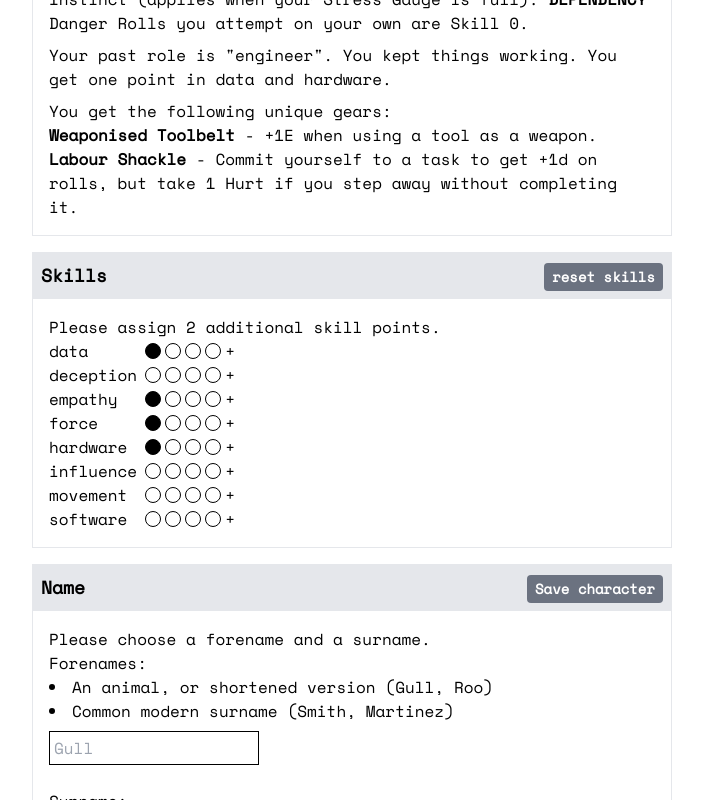
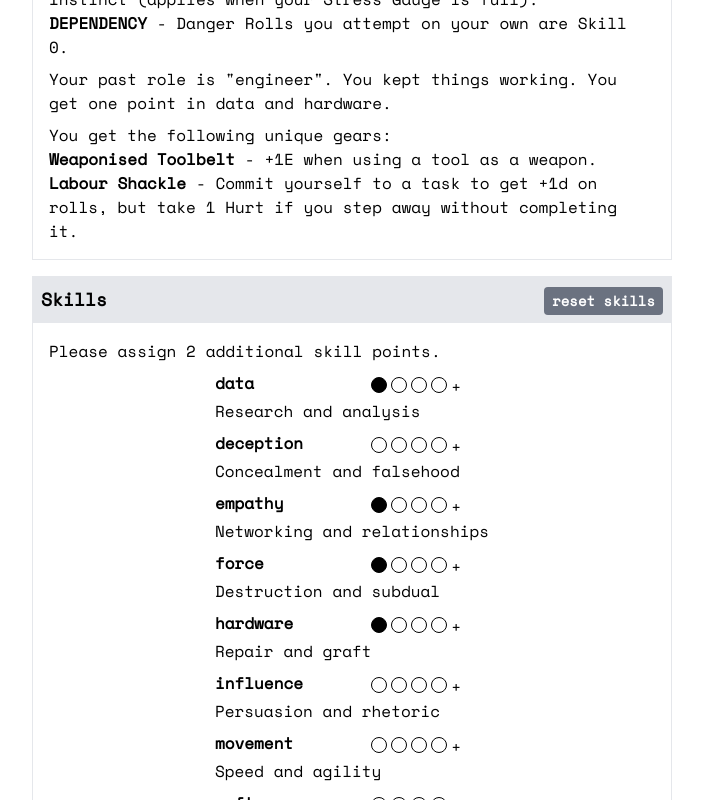
Before and after one commit to sbergot/blighters-tools, a React (Vite) app: page / in a window 1280 px wide. Shown: the part 380-1180 px from the top of the page, without its empty margins (288-991 px from the left). Built offline with nearby package versions, Linux system fonts and the light colour scheme.

Commit message:
layout improvments

```diff
--- a/src/CreationWizard.tsx
+++ b/src/CreationWizard.tsx
@@ -1,5 +1,5 @@
 import { useState } from "react";
-import { departmentsData, rolesData, skillNames } from "./Data";
+import { departmentsData, rolesData, skillData, skillNames } from "./Data";
 import { GeneratePlayer, InitSkills } from "./PlayerGenerator";
 import { Button, SkillLevel, Step } from "./SharedComponents";
 import { Gear, Player, SkillName } from "./Types";
@@ -76,7 +76,6 @@ export function CreationWizard({
   const skillsOk = remainingSkillPoints == 0;
   const namingOk = player.firstname != "" && player.lastname != "";
 
-  const colClass = !skillsOk ? "grid-cols-3fc" : "grid-cols-2fc";
   const rerollBtn = <Button onClick={reroll}>reroll</Button>;
 
   const resetSkillsBtn = (
@@ -99,28 +98,32 @@ export function CreationWizard({
     <div>
       <Step title="Department & Role" headerChildren={rerollBtn}>
         <p>
-          Your department is "{department}". {departData.summary} {departData.description} You get one
-          point in {departData.skills[0]} and {departData.skills[1]}.
+          Your department is "{department}". {departData.summary}{" "}
+          {departData.description} You get one point in {departData.skills[0]}{" "}
+          and {departData.skills[1]}.
         </p>
         <p className="mt-2">
-          Instinct (applies when your Stress Gauge is full):{" "}
-          <span className="font-bold">{departData.instinct.name}</span>
+          Instinct (applies when your Stress Gauge is full):
         </p>
-        <p>{departData.instinct.description}</p>
+        <p>
+          <span className="font-bold">{departData.instinct.name}</span> -{" "}
+          {departData.instinct.description}
+        </p>
         <p className="mt-2">
           Your past role is "{role}". {rData.summary} You get one point in{" "}
           {rData.skills[0]} and {rData.skills[1]}.
         </p>
-        <p className="mt-2">
+        <div className="mt-2">
           You get the following unique gears:
           <ul className="list-disc list-inside">
             {uniqueGear.map((g) => (
               <GearE gear={g} />
             ))}
           </ul>
-        </p>
+        </div>
       </Step>
       <Step title="Skills" headerChildren={resetSkillsBtn}>
+        <div className="flex flex-col">
         <p>
           {!skillsOk
             ? `Please assign ${remainingSkillPoints} additional skill point${
@@ -128,18 +131,24 @@ export function CreationWizard({
               }.`
             : "All skill points assigned."}
         </p>
-        <div className={`grid ${colClass}`}>
+        <div className={`inline-grid grid-cols-2fc max-w-xs self-center`}>
           {skillNames.map((name) => {
             return (
               <>
-                <div>{name}</div>
-                <SkillLevel level={player.skills[name]} />
-                {!skillsOk ? (
-                  <button onClick={() => addSkill(name)}>+</button>
-                ) : null}
+                <div className="mt-2">
+                  <span className="font-bold">{name}</span>
+                </div>
+                <div className="mt-3 ml-8">
+                  <SkillLevel level={player.skills[name]} />
+                  {!skillsOk ? (
+                    <button onClick={() => addSkill(name)}>+</button>
+                  ) : null}
+                </div>
+                <p className="col-span-2">{skillData[name].description}</p>
               </>
             );
           })}
+        </div>
         </div>
       </Step>
       <Step title="Name" headerChildren={saveCharBtn}>
--- a/src/Data.ts
+++ b/src/Data.ts
@@ -6,15 +6,15 @@ import {
   SkillName,
 } from "./Types";
 
-export const skillData: Record<SkillName, {}> = {
-  data: {},
-  deception: {},
-  empathy: {},
-  force: {},
-  hardware: {},
-  influence: {},
-  movement: {},
-  software: {},
+export const skillData: Record<SkillName, { description: string }> = {
+  data: { description: "Research and analysis" },
+  deception: { description: "Concealment and falsehood" },
+  empathy: { description: "Networking and relationships" },
+  force: { description: "Destruction and subdual" },
+  hardware: { description: "Repair and graft" },
+  influence: { description: "Persuasion and rhetoric" },
+  movement: { description: "Speed and agility" },
+  software: { description: "Terminals and networks" },
 };
 
 export const departmentsData: Record<DepartmentName, DepartementData> = {
@@ -39,7 +39,7 @@ export const departmentsData: Record<DepartmentName, DepartementData> = {
       surname: [
         {
           trick: "A city behind a surname prefix",
-          exemples: ["Van Paris, O’Lahore"],
+          exemples: ["Van Paris", "O’Lahore"],
         },
         {
           trick: "Compound of a positive adjective and noun",
@@ -458,7 +458,7 @@ export const departmentsData: Record<DepartmentName, DepartementData> = {
         },
       ],
       surname: [
-        { trick: "Two numbers", exemples: ["9-2, 1-14"] },
+        { trick: "Two numbers", exemples: ["9-2", "1-14"] },
         {
           trick: "An old computer function or part",
           exemples: ["Write", "Valve"],
```
